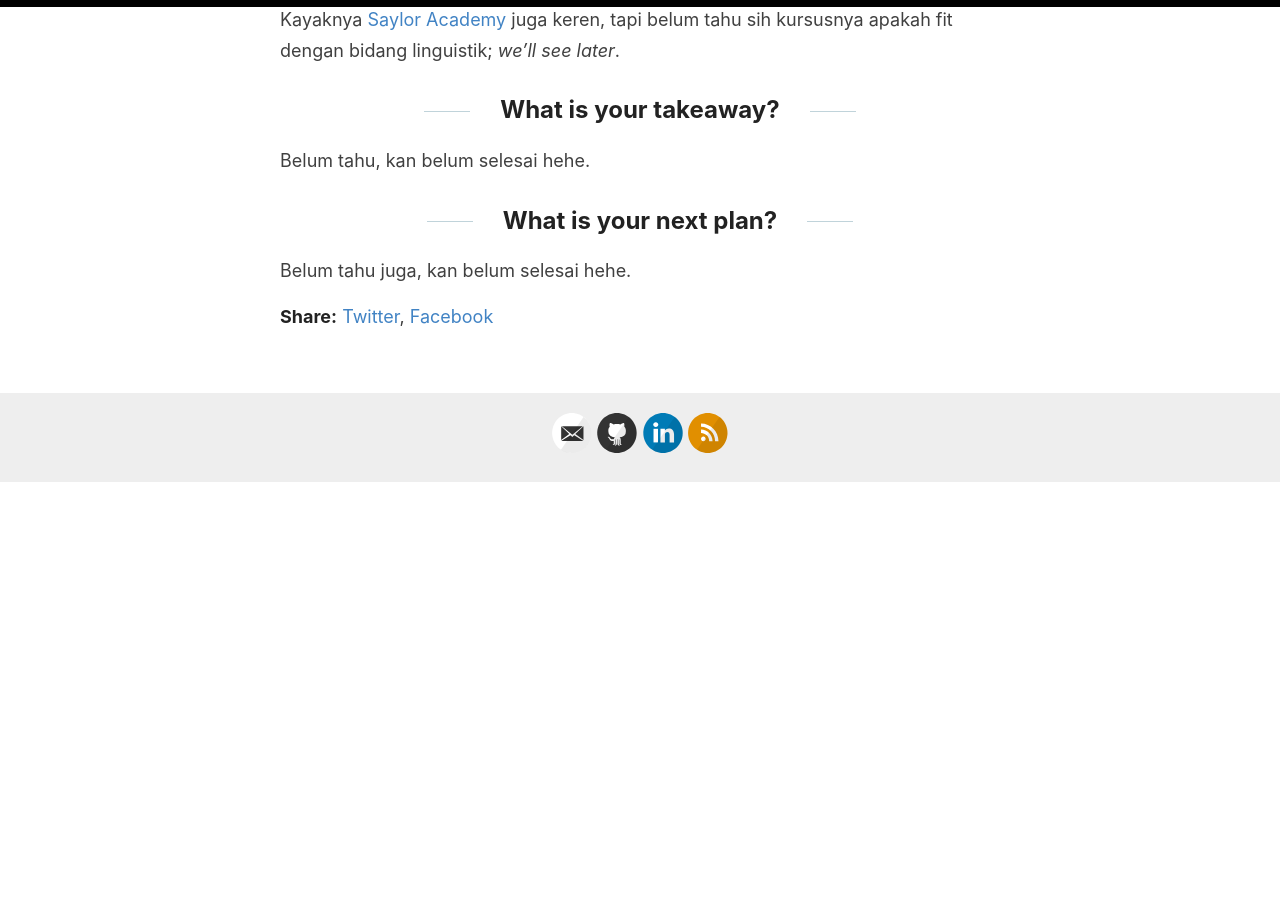
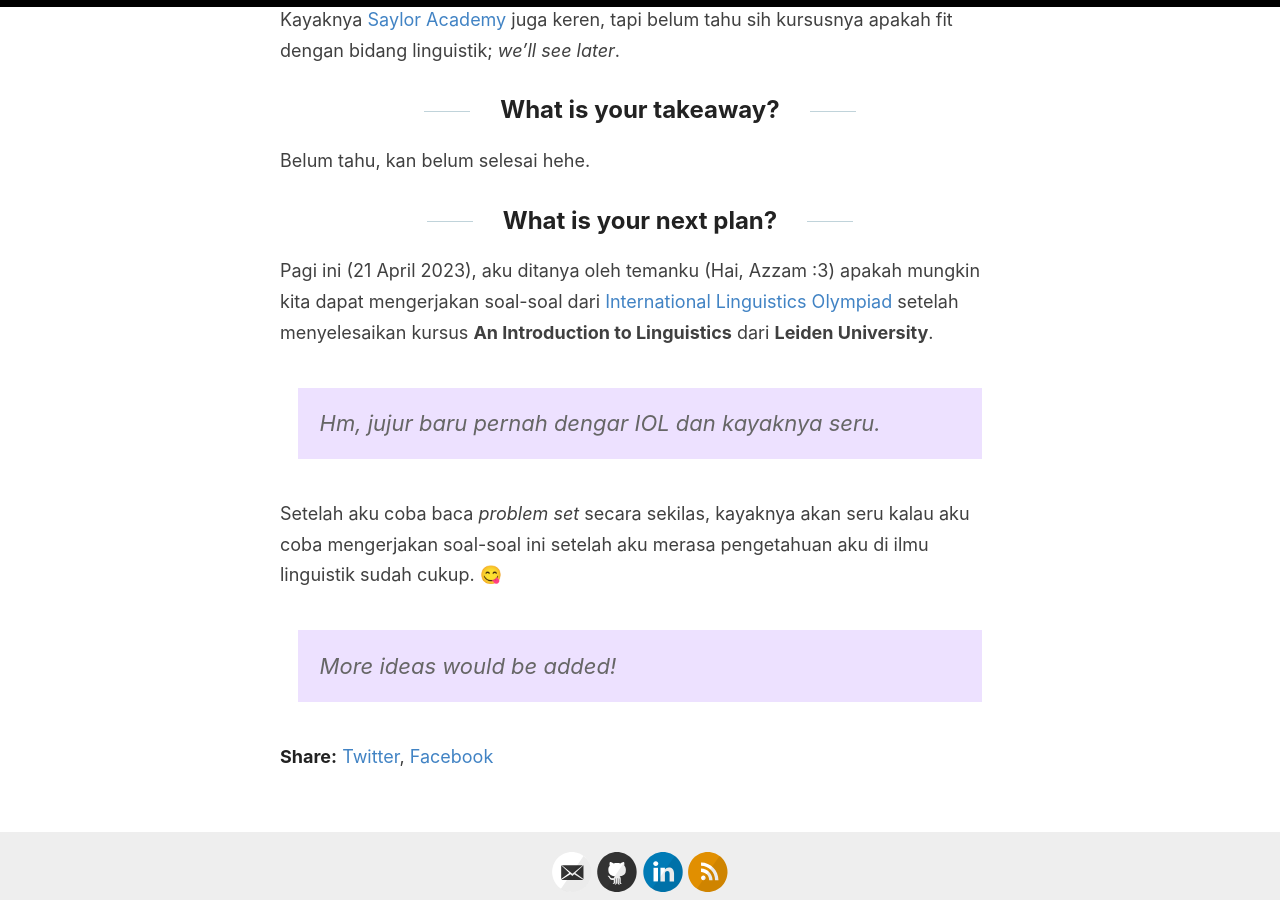
Before and after one commit to determinedguy/cecoret, a Jekyll site: the page built from _posts/2023-4-21-kursus-linguistik.md, in a window 1280 px wide and 900 px high, scrolled down 11731 px. Built offline with Jekyll 4.4.1, drawn with Linux system fonts in a browser that asks for light colours; before the commit the page ends 12213 px from its top, so only the background shows below that.

Commit message:
add: after plan ideas

```diff
--- a/_posts/2023-4-21-kursus-linguistik.md
+++ b/_posts/2023-4-21-kursus-linguistik.md
@@ -642,7 +642,13 @@ Belum tahu, kan belum selesai hehe.
 
 ## What is your next plan?
 
-Belum tahu juga, kan belum selesai hehe.
+Pagi ini (21 April 2023), aku ditanya oleh temanku (Hai, Azzam :3) apakah mungkin kita dapat mengerjakan soal-soal dari [International Linguistics Olympiad](https://ioling.org) setelah menyelesaikan kursus **An Introduction to Linguistics** dari **Leiden University**.
+
+> Hm, jujur baru pernah dengar IOL dan kayaknya seru.
+
+Setelah aku coba baca *problem set* secara sekilas, kayaknya akan seru kalau aku coba mengerjakan soal-soal ini setelah aku merasa pengetahuan aku di ilmu linguistik sudah cukup. 😋
+
+> More ideas would be added!
 
 [24.900]: http://student.mit.edu/catalog/m24b.html#24.900
 [24.9000]: http://student.mit.edu/catalog/m24b.html#24.9000
```
